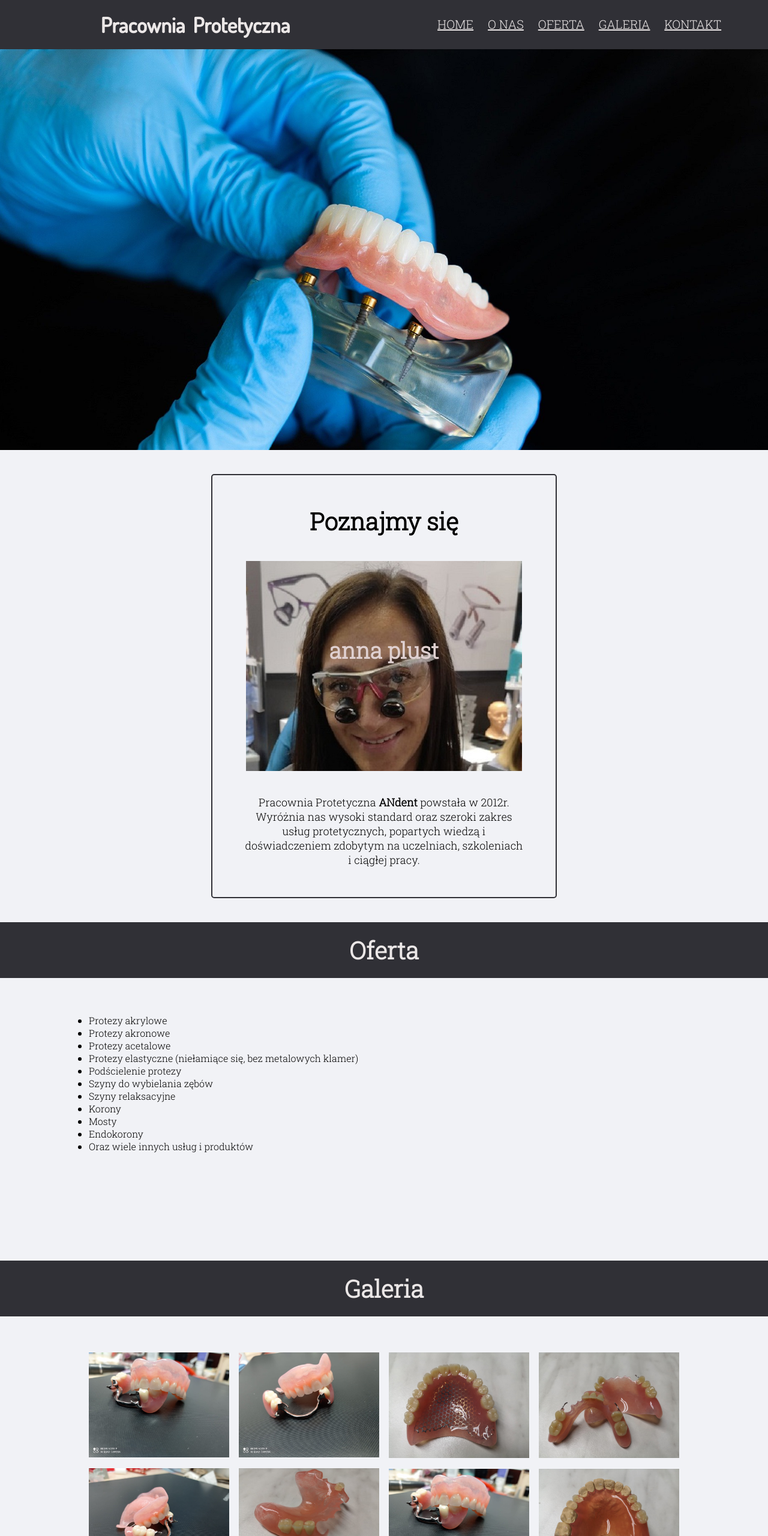
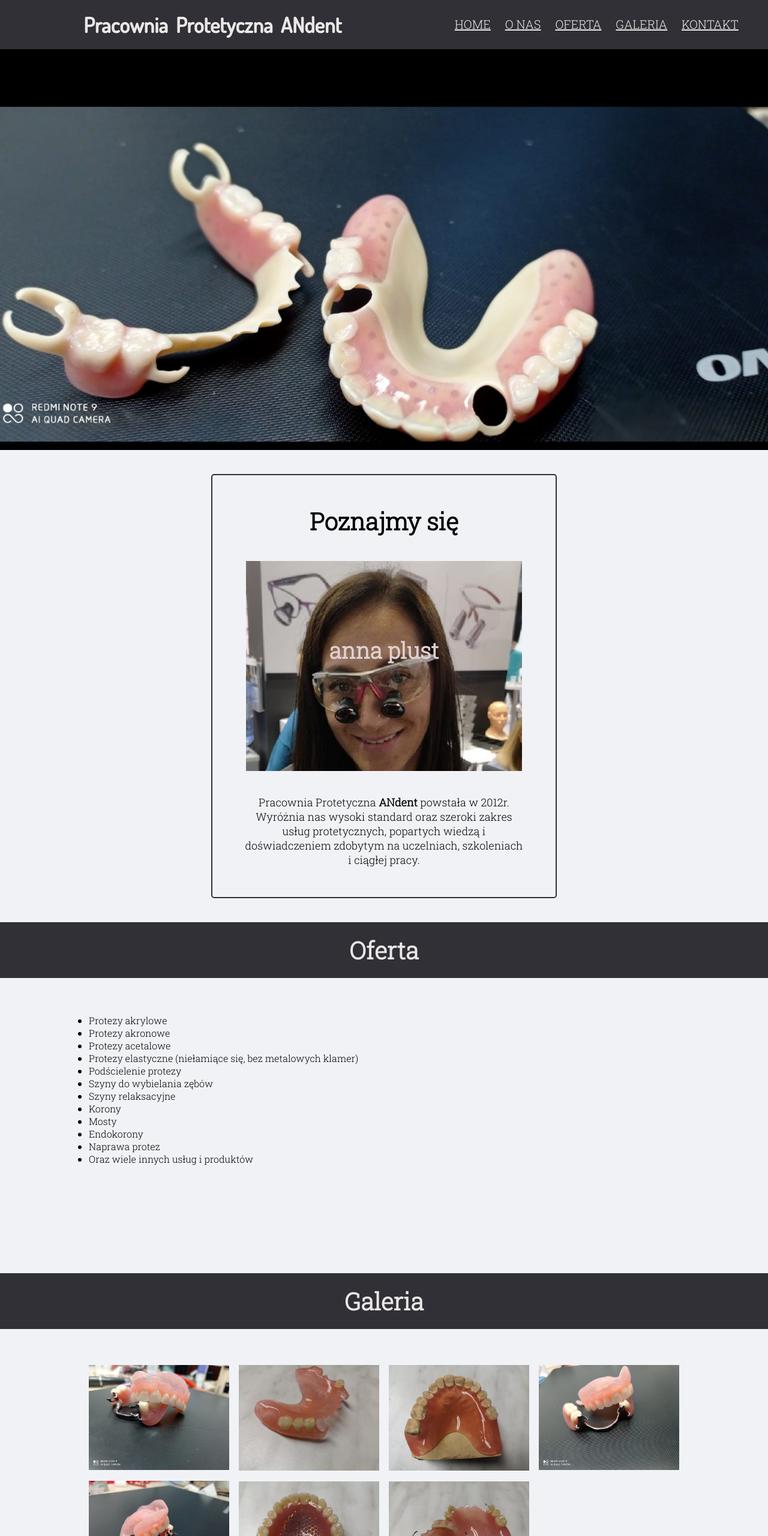
Before and after one commit to pkproject-office/PracowniaProtetyczna, a website: page index.html in a window 1280 px wide. Shown: the top 2560 px of the page at 60% size. Drawn offline with Linux system fonts and the light colour scheme.

Commit message:
Clint change2

```diff
--- a/css/style.css
+++ b/css/style.css
@@ -456,8 +456,6 @@ nav {
   .footer {
     height: 800px;
   }
-  .map {
-    display: none;
-  }
+
 }
 /*# sourceMappingURL=style.css.map */
--- a/index.html
+++ b/index.html
@@ -3,7 +3,7 @@
 
 <head>
     <meta charset="UTF-8">
-    <title>Pracownia Protetyczna</title>
+    <title>Pracownia Protetyczna ANdent </title>
     <meta name="viewport" content="width=device-width, initial-scale=1.0">
     <link rel="stylesheet" href="https://use.fontawesome.com/releases/v5.7.2/css/all.css"
         integrity="sha384-fnmOCqbTlWIlj8LyTjo7mOUStjsKC4pOpQbqyi7RrhN7udi9RwhKkMHpvLbHG9Sr" crossorigin="anonymous">
@@ -16,7 +16,7 @@
         <div class="slide">
             <nav>
                 <div class="logo">
-                    <h3 id="Home">Pracownia Protetyczna</h3>
+                    <h3 id="Home">Pracownia Protetyczna ANdent</h3>
                 </div>
                 <ul class="nav-links">
                     <li><a href="#Home">Home</a></li>
@@ -26,7 +26,7 @@
                     <li><a href="#Contact">Kontakt</a></li>
                 </ul>
             </nav>
-            <div class="homeImage"><img class="team" src="images/Work/mainPhoto.jpg"></div>
+            <div class="homeImage"><img class="team" src="images/Work/1.jpeg"></div>
         </div>
     </div>
 
@@ -68,6 +68,7 @@
                 <li>Korony</li>
                 <li>Mosty</li>
                 <li>Endokorony</li>
+                <li>Naprawa protez</li>
                 <li>Oraz wiele innych usług i produktów</li>
             </ul>
         </div>
@@ -84,22 +85,19 @@
                 <img class="photogallery" src="images/Work/3.jpeg">
             </div>
             <div class="gallery-image">
-                <img class="photogallery" src="images/Work/4.jpeg">
-            </div>
-            <div class="gallery-image">
                 <img class="photogallery" src="images/Work/5.jpeg">
             </div>
             <div class="gallery-image">
                 <img class="photogallery" src="images/Work/6.jpeg">
             </div>
             <div class="gallery-image">
-                <img class="photogallery" src="images/Work/2.jpeg">
+                <img class="photogallery" src="images/Work/9.jpeg">
             </div>
             <div class="gallery-image">
                 <img class="photogallery" src="images/Work/8.jpeg">
             </div>
             <div class="gallery-image">
-                <img class="photogallery" src="images/Work/9.jpeg">
+                <img class="photogallery" src="images/Work/4.jpeg">
             </div>
         </div>
     </section>
```
